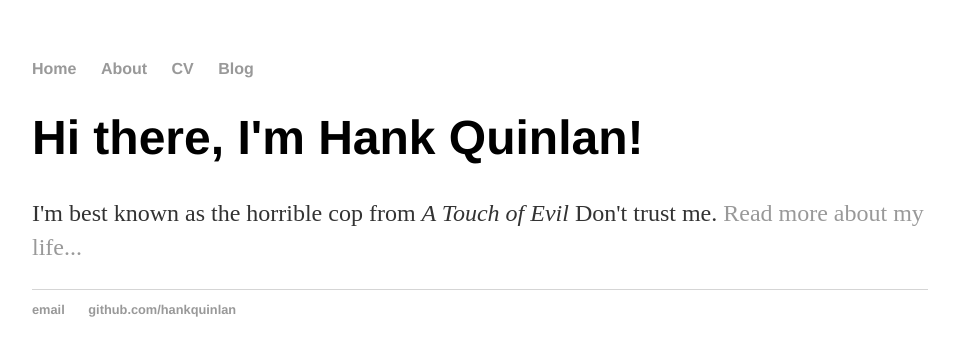
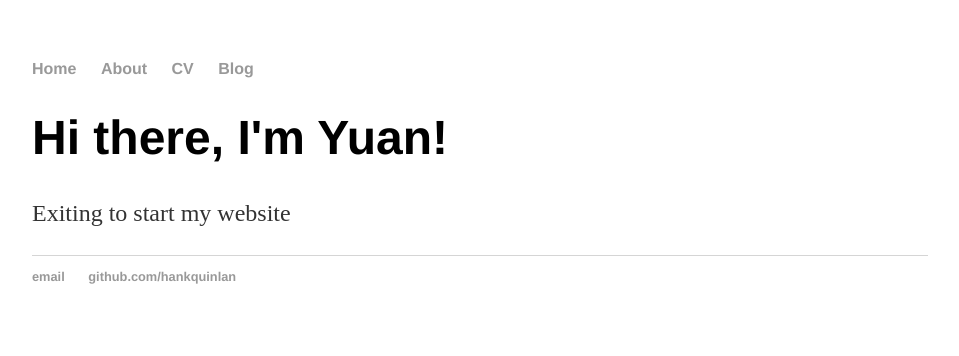
Before and after one commit to yuaanzhou/yuaanzhou.github.io, a Jekyll site: the page built from index.html, in a window 1280 px wide. Shown: the top 356 px of the page, without its empty margins (160-1119 px from the left). Built offline with Jekyll 4.4.1, drawn with Linux system fonts in a browser that asks for light colours.

Commit message:
Update index.html

```diff
--- a/index.html
+++ b/index.html
@@ -1,8 +1,10 @@
 ---
 layout: default
-title: Hank Quinlan, Horrible Cop
+title: Yuan Zhou
 ---
 <div class="blurb">
-	<h1>Hi there, I'm Hank Quinlan!</h1>
-	<p>I'm best known as the horrible cop from <em>A Touch of Evil</em> Don't trust me. <a href="/about">Read more about my life...</a></p>
+	<h1>Hi there, I'm Yuan!</h1>
+	<p> Exiting to start my website </p>
+
+<!-- 	<p>I'm best known as the horrible cop from <em>A Touch of Evil</em> Don't trust me. <a href="/about">Read more about my life...</a></p> -->
 </div><!-- /.blurb -->
```
